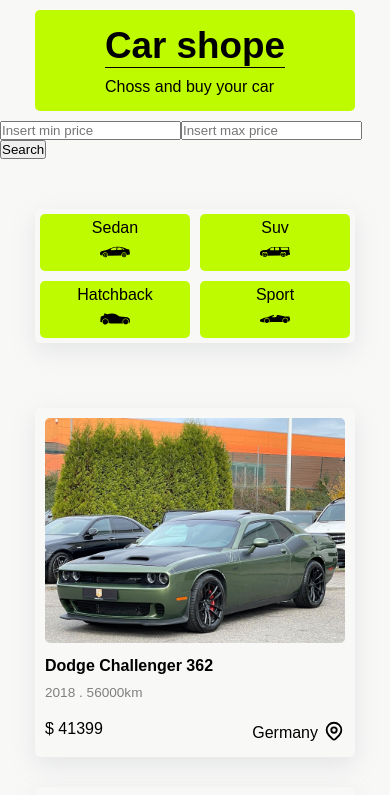
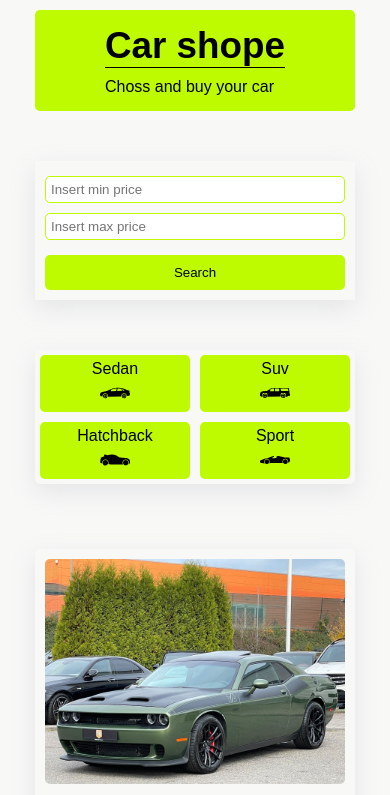
Before and after one commit to AliTaghawi/next-tutorial-projects, a Next.js app in the folder carshope-botocar-project/: page /cars in a window 390 px wide. Shown: the top 795 px of the page. Built offline with nearby package versions, Linux system fonts and the light colour scheme.

Commit message:
adding styles to search bar module

```diff
--- a/carshope-botocar-project/components/modules/SearchBar.module.css
+++ b/carshope-botocar-project/components/modules/SearchBar.module.css
@@ -0,0 +1,45 @@
+.container {
+  box-shadow: rgba(149, 157, 165, 0.2) 0px 8px 24px;
+  width: 440px;
+  margin: 50px auto;
+  padding: 5px;
+  display: flex;
+  justify-content: space-between;
+}
+
+.container div {
+  display: flex;
+  flex-direction: column;
+  width: 100%;
+}
+.container input {
+  border: 1px solid #befa00;
+  border-radius: 5px;
+  padding: 5px;
+  margin: 5px 0;
+}
+
+.container button {
+  margin: 5px 0;
+  background-color: #befa00;
+  border: none;
+  padding: 10px;
+  border-radius: 5px;
+  cursor: pointer;
+  margin-left: 10px;
+}
+
+@media (max-width: 600px) {
+  .container {
+    width: 320px;
+    flex-wrap: wrap;
+    justify-content: center;
+  }
+  .container button {
+    width: 100%;
+    margin: 5px;
+  }
+  .container div {
+    margin: 5px;
+  }
+}
```
